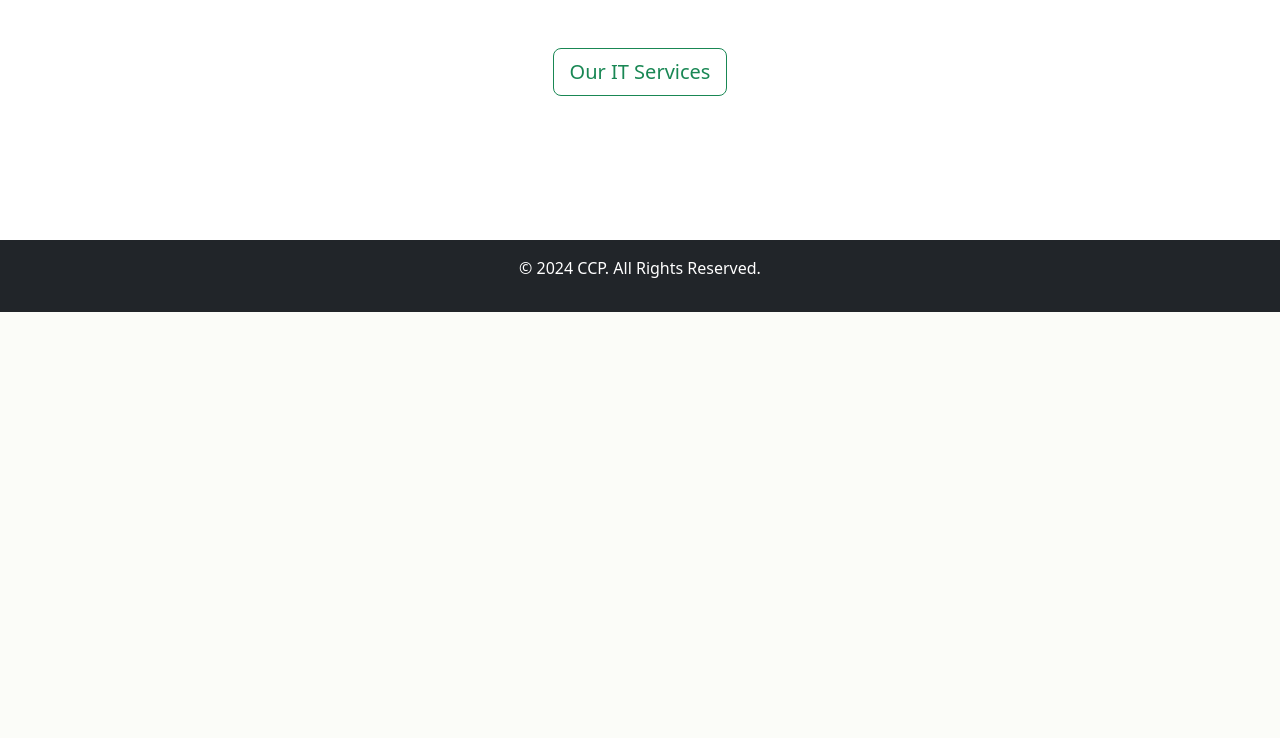
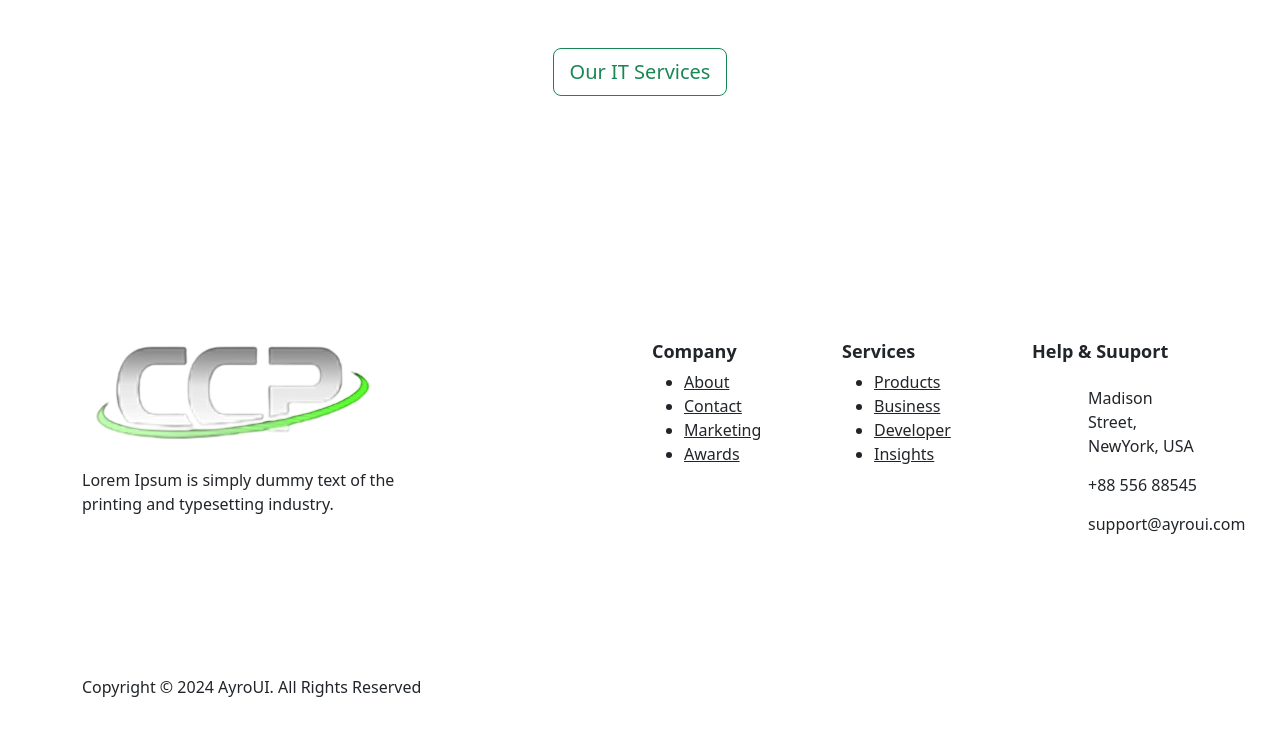
Before and after one commit to rammroumm2K/CCP-SRL, a PHP site: page / in a window 1280 px wide. Shown: the part 1398-2136 px from the top of the page. Before the commit the page ends 1710 px from the top, so only its background shows below. Run offline with PHP 8.4, Linux system fonts and the light colour scheme.

Commit message:
work in progress

```diff
--- a/handmade template/css/style.css
+++ b/handmade template/css/style.css
@@ -35,7 +35,7 @@ svg {
     border-radius: 22px;
     color: #ffffff;
     overflow: hidden;
-    background: #0a3cff;
+    background: #000000;
     transition: all 0.48s cubic-bezier(0.23, 1, 0.32, 1);
   }
 
@@ -47,7 +47,7 @@ svg {
     width: 90%;
     height: 90%;
     transform: translate(-50%);
-    background: #ced8ff;
+    background: #1cf000;
     z-index: -1;
     transform-origin: bottom;
 
@@ -63,7 +63,7 @@ svg {
     width: 80%;
     height: 80%;
     transform: translate(-50%);
-    background: #e7ecff;
+    background: #000000;
     z-index: -2;
     transform-origin: bottom;
     border-radius: inherit;
@@ -113,3 +113,180 @@ svg {
     height: 100%;
   }
   /*end card*/
+  /*===== FOOTER ONE =====*/
+.footer-one {
+    background-color: var(--light-2);
+  }
+  .footer-one .footer-logo {
+    margin-top: 30px;
+  }
+  .footer-one .footer-widget {
+    padding-top: 70px;
+    padding-bottom: 100px;
+  }
+  @media only screen and (min-width: 768px) and (max-width: 991px) {
+    .footer-one .footer-widget {
+      padding-top: 40px;
+      padding-bottom: 70px;
+    }
+  }
+  @media (max-width: 767px) {
+    .footer-one .footer-widget {
+      padding-top: 20px;
+      padding-bottom: 50px;
+    }
+  }
+  .footer-one .footer-title {
+    font-size: 18px;
+    font-weight: 600;
+    line-height: 22px;
+    color: var(--black);
+    position: relative;
+  }
+  .footer-one .footer-app-store {
+    padding-top: 22px;
+  }
+  .footer-one .footer-app-store .download-title {
+    font-size: 15px;
+    display: block;
+    margin-bottom: 15px;
+    font-weight: 500;
+    color: var(--dark-1);
+  }
+  .footer-one .footer-app-store li {
+    display: inline-block;
+    margin-right: 8px;
+  }
+  .footer-one .footer-app-store li img {
+    max-width: 140px;
+  }
+  @media only screen and (min-width: 992px) and (max-width: 1199px) {
+    .footer-one .footer-app-store li {
+      margin-right: 6px;
+    }
+  }
+  .footer-one .footer-app-store li:last-child {
+    margin-right: 0;
+  }
+  @media (max-width: 767px) {
+    .footer-one .footer-app-store li {
+      width: 120px;
+      display: block;
+      margin-bottom: 10px;
+    }
+    .footer-one .footer-app-store li:last-child {
+      margin: 0;
+    }
+  }
+  @media only screen and (min-width: 576px) and (max-width: 767px) {
+    .footer-one .footer-app-store li {
+      width: auto;
+    }
+  }
+  .footer-one .footer-app-store li a {
+    -webkit-transition: all 0.2s ease-out 0s;
+    -moz-transition: all 0.2s ease-out 0s;
+    -ms-transition: all 0.2s ease-out 0s;
+    -o-transition: all 0.2s ease-out 0s;
+    transition: all 0.2s ease-out 0s;
+  }
+  .footer-one .footer-app-store li a:hover {
+    box-shadow: var(--shadow-4);
+    -webkit-transform: translateY(-4px);
+    -moz-transform: translateY(-4px);
+    -ms-transform: translateY(-4px);
+    -o-transform: translateY(-4px);
+    transform: translateY(-4px);
+  }
+  .footer-one .f-about {
+    margin-top: 30;
+  }
+  .footer-one .f-about .text {
+    margin-top: 20px;
+  }
+  @media only screen and (min-width: 1200px) and (max-width: 1399px), only screen and (min-width: 1400px) {
+    .footer-one .f-about {
+      padding-right: 200px;
+    }
+  }
+  .footer-one .footer-link {
+    margin-top: 30px;
+  }
+  .footer-one .footer-link ul {
+    margin-top: 8px;
+  }
+  .footer-one .footer-link ul a {
+    font-size: 16px;
+    line-height: 24px;
+    color: var(--dark-3);
+    margin-top: 16px;
+    font-weight: 400;
+    -webkit-transition: all 0.3s ease-out 0s;
+    -moz-transition: all 0.3s ease-out 0s;
+    -ms-transition: all 0.3s ease-out 0s;
+    -o-transition: all 0.3s ease-out 0s;
+    transition: all 0.3s ease-out 0s;
+  }
+  @media (max-width: 767px) {
+    .footer-one .footer-link ul a {
+      margin-top: 12px;
+    }
+  }
+  .footer-one .footer-link ul a:hover {
+    color: var(--primary);
+  }
+  .footer-one .footer-contact {
+    margin-top: 30px;
+  }
+  .footer-one .footer-contact ul {
+    margin-top: 24px;
+  }
+  .footer-one .footer-contact ul li {
+    display: block;
+    margin-top: 15px;
+    position: relative;
+    padding-left: 24px;
+    color: var(--dark-3);
+  }
+  .footer-one .footer-contact ul li:first-child {
+    margin: 0;
+  }
+  .footer-one .footer-contact ul li i {
+    font-size: 18px;
+    position: absolute;
+    left: 0;
+    top: 4px;
+  }
+  .footer-one .footer-copyright {
+    border-top: 1px solid var(--gray-4);
+  }
+  .footer-one .copyright {
+    padding-bottom: 23px;
+    padding-top: 13px;
+  }
+  .footer-one .copyright .text {
+    color: var(--dark-3);
+    margin-top: 10px;
+  }
+  .footer-one .social {
+    margin-top: 10px;
+  }
+  .footer-one .social li {
+    display: inline-block;
+    margin-right: 15px;
+  }
+  .footer-one .social li:last-child {
+    margin-right: 0;
+  }
+  .footer-one .social li a {
+    font-size: 18px;
+    color: var(--dark-3);
+    -webkit-transition: all 0.3s ease-out 0s;
+    -moz-transition: all 0.3s ease-out 0s;
+    -ms-transition: all 0.3s ease-out 0s;
+    -o-transition: all 0.3s ease-out 0s;
+    transition: all 0.3s ease-out 0s;
+  }
+  .footer-one .social li a:hover {
+    color: var(--primary);
+  }
--- a/handmade template/index.html
+++ b/handmade template/index.html
@@ -79,7 +79,7 @@
             <div id="services-grid" class="collapse row g-4">
 
                 <!--CARD 1-->
-                <div class="card">
+                <div class="card me-4">
                     <div class="content">
                       <svg
                         fill="currentColor"
@@ -95,8 +95,8 @@
                       </p>
                     </div>
                   </div>
-                <!--CARD 1-->
-                <div class="card">
+                <!--CARD 2-->
+                <div class="card me-4">
                     <div class="content">
                       <svg
                         fill="currentColor"
@@ -112,8 +112,8 @@
                       </p>
                     </div>
                   </div>
-                <!--CARD 1-->
-                <div class="card">
+                <!--CARD 3-->
+                <div class="card me-4">
                     <div class="content">
                       <svg
                         fill="currentColor"
@@ -129,8 +129,8 @@
                       </p>
                     </div>
                   </div>
-                <!--CARD 1-->
-                <div class="card">
+                <!--CARD 4-->
+                <div class="card me-4">
                     <div class="content">
                       <svg
                         fill="currentColor"
@@ -146,8 +146,8 @@
                       </p>
                     </div>
                   </div>
-                <!--CARD 1-->
-                <div class="card">
+                <!--CARD 5-->
+                <div class="card me-4">
                     <div class="content">
                       <svg
                         fill="currentColor"
@@ -163,8 +163,8 @@
                       </p>
                     </div>
                   </div>
-                <!--CARD 1-->
-                <div class="card">
+                <!--CARD 6-->
+                <div class="card me-4">
                     <div class="content">
                       <svg
                         fill="currentColor"
@@ -192,11 +192,117 @@
 
 
     <!-- Footer -->
-    <footer class="bg-dark text-white text-center py-3 mt-auto">
-        <div class="container">
-            <p>&copy; 2024 CCP. All Rights Reserved.</p>
-        </div>
-    </footer>
+   <!--====== FOOTER ONE PART START ======-->
+<footer class="footer-area footer-one">
+    <div class="footer-widget">
+       <div class="container">
+          <div class="row">
+             <div class="col-xl-6 col-lg-4 col-sm-12">
+                <div class="f-about">
+                   <div class="footer-logo">
+                      <a href="javascript:void(0)">
+                      <img src="image/LOGO/ccp-_logo.png" alt="Logo" />
+                      </a>
+                   </div>
+                   <p class="text">
+                      Lorem Ipsum is simply dummy text of the printing and
+                      typesetting industry.
+                   </p>
+                </div>
+
+             </div>
+             <div class="col-xl-2 col-lg-2 col-sm-4">
+                <div class="footer-link">
+                   <h6 class="footer-title">Company</h6>
+                   <ul>
+                      <li><a href="javascript:void(0)">About</a></li>
+                      <li><a href="javascript:void(0)">Contact</a></li>
+                      <li><a href="javascript:void(0)">Marketing</a></li>
+                      <li><a href="javascript:void(0)">Awards</a></li>
+                   </ul>
+                </div>
+                <!-- footer link -->
+             </div>
+             <div class="col-xl-2 col-lg-3 col-sm-4">
+                <div class="footer-link">
+                   <h6 class="footer-title">Services</h6>
+                   <ul>
+                      <li><a href="javascript:void(0)">Products</a></li>
+                      <li><a href="javascript:void(0)">Business</a></li>
+                      <li><a href="javascript:void(0)">Developer</a></li>
+                      <li><a href="javascript:void(0)">Insights</a></li>
+                   </ul>
+                </div>
+                <!-- footer link -->
+             </div>
+             <div class="col-xl-2 col-lg-3 col-sm-4">
+                <!-- Start Footer Contact -->
+                <div class="footer-contact">
+                   <h6 class="footer-title">Help & Suuport</h6>
+                   <ul>
+                      <li>
+                         <i class="lni lni-map-marker"></i> Madison Street, NewYork,
+                         USA
+                      </li>
+                      <li><i class="lni lni-phone-set"></i> +88 556 88545</li>
+                      <li><i class="lni lni-envelope"></i> support@ayroui.com</li>
+                   </ul>
+                </div>
+                <!-- End Footer Contact -->
+             </div>
+          </div>
+          <!-- row -->
+       </div>
+       <!-- container -->
+    </div>
+    <!-- footer widget -->
+    <div class="footer-copyright">
+       <div class="container">
+          <div class="row">
+             <div class="col-lg-12">
+                <div
+                   class="
+                   copyright
+                   text-center
+                   d-md-flex
+                   justify-content-between
+                   align-items-center
+                   "
+                   >
+                   <p class="text">Copyright © 2024 AyroUI. All Rights Reserved</p>
+                   <ul class="social">
+                      <li>
+                         <a href="javascript:void(0)">
+                         <i class="lni lni-facebook-filled"></i>
+                         </a>
+                      </li>
+                      <li>
+                         <a href="javascript:void(0)">
+                         <i class="lni lni-twitter-original"></i>
+                         </a>
+                      </li>
+                      <li>
+                         <a href="javascript:void(0)">
+                         <i class="lni lni-instagram-filled"></i>
+                         </a>
+                      </li>
+                      <li>
+                         <a href="javascript:void(0)"
+                            ><i class="lni lni-linkedin-original"></i
+                            ></a>
+                      </li>
+                   </ul>
+                </div>
+                <!-- copyright -->
+             </div>
+          </div>
+          <!-- row -->
+       </div>
+       <!-- container -->
+    </div>
+    <!-- footer copyright -->
+ </footer>
+ <!--====== FOOTER ONE PART ENDS ======-->
 
     <!-- Bootstrap JS -->
     <script src="https://cdn.jsdelivr.net/npm/bootstrap@5.3.0/dist/js/bootstrap.bundle.min.js"></script>
```
